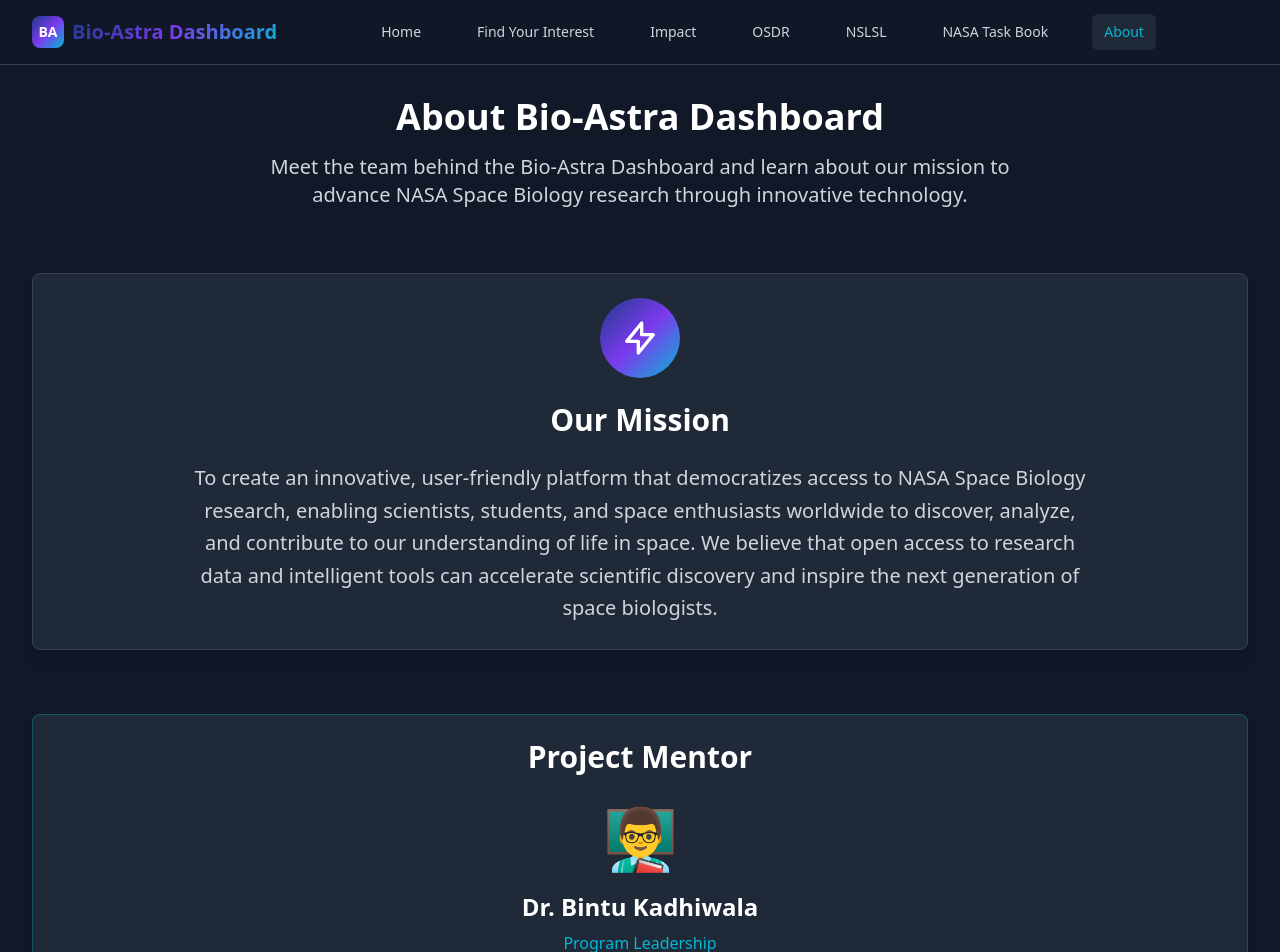
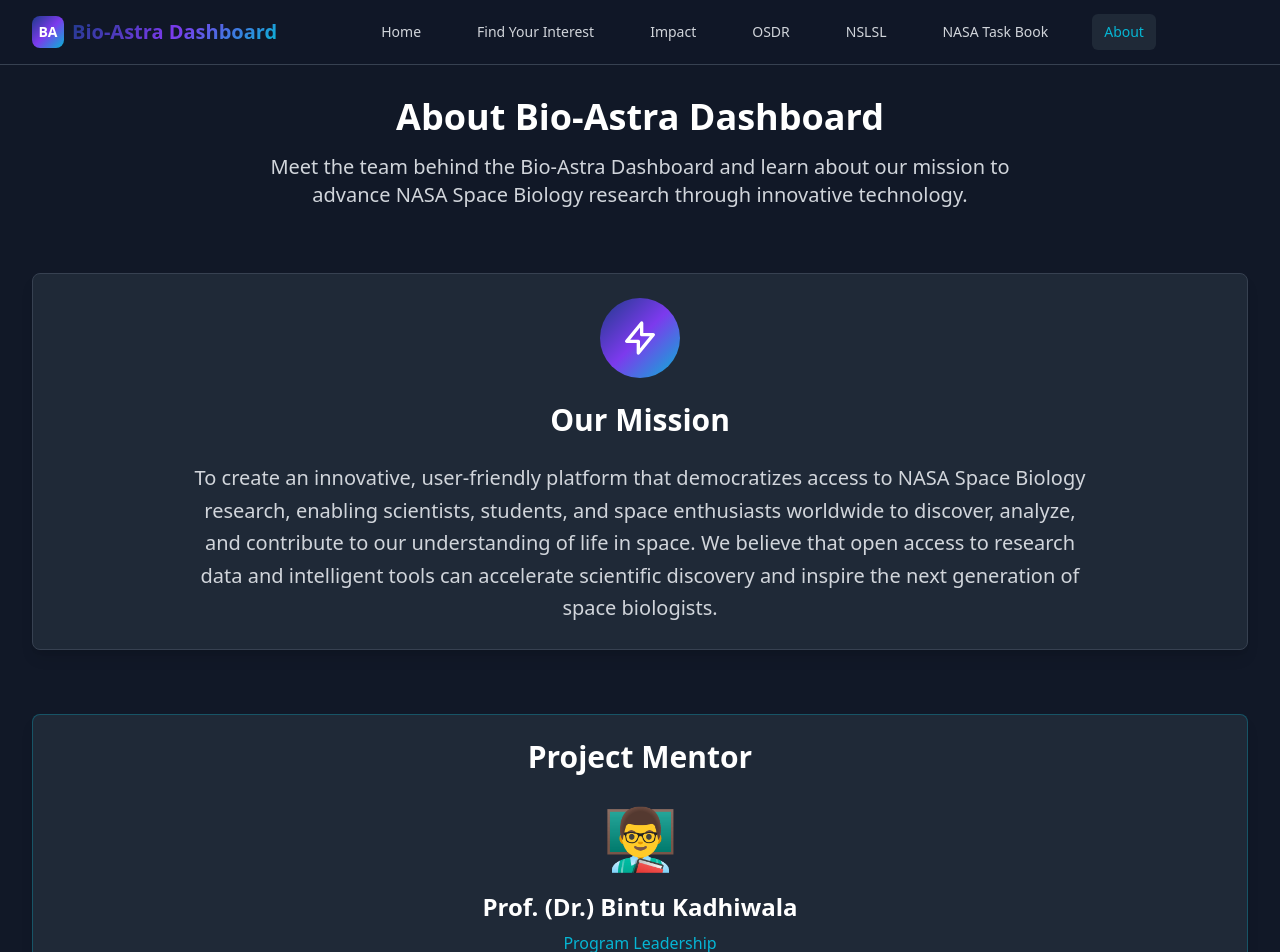
Before and after one commit to JEELDONGA18/Bio-Astra, a React (Create React App) app in the folder FRONTEND/: page /about in a window 1280 px wide. Shown: the top 952 px of the page. Built offline with nearby package versions, Linux system fonts and the light colour scheme; the HTML template or start-up script is replaced by a standard one.

Commit message:
about is changed

```diff
--- a/FRONTEND/src/components/TrendChart.js
+++ b/FRONTEND/src/components/TrendChart.js
@@ -43,7 +43,7 @@
 
   return (
     <div className="bg-gray-800 rounded-lg p-6 m-4 shadow-xl border border-gray-700">
-      <h3 className="text-xl font-semibold text-white mb-4">Publication Trends Over Time</h3>
+      <h3 className="text-xl font-semibold text-white mb-4">Publications by Time</h3>
       <div className="h-80">
         <ResponsiveContainer width="100%" height="100%">
           <LineChart data={chartData} margin={{ top: 10, right: 24, bottom: 10, left: 0 }}>
--- a/FRONTEND/src/pages/About.js
+++ b/FRONTEND/src/pages/About.js
@@ -94,8 +94,7 @@
       role: "Quality & Reliability Champion",
       bio: "Dhrumil ensures the quality and reliability of every feature by rigorously testing and refining the application, delivering a smooth and user-friendly experience for hackathon judges. He brings extensive expertise in software testing and quality assurance.",
       image: "🕵️‍♂️",
-      // No LinkedIn provided; will use email link
-      link: "mailto:dhrumilkhatiwala.co23d2@scet.ac.in",
+      link: "https://www.linkedin.com/in/dhrumil-khatiwala-4b55322b6",
       expertise: [
         "Software Testing",
         "Bug Tracking",
@@ -118,7 +117,7 @@
   ];
 
   const mentor = {
-    name: "Dr. Bintu Kadhiwala",
+    name: "Prof. (Dr.) Bintu Kadhiwala",
     role: "Program Leadership",
     bio: "Dr. Bintu Kadhiwala is an Assistant Professor of Computer Engineering at SCET, Surat, with over 19 years of experience. He holds a Ph.D. from SVNIT, Surat, specializing in data mining, privacy-preserving data publishing, algorithms, and information security.",
     image: "👨‍🏫",
--- a/FRONTEND/src/pages/OSDR.js
+++ b/FRONTEND/src/pages/OSDR.js
@@ -26,7 +26,7 @@
     {
       title: "GeneLab Data System",
       description: "Advanced platform for analyzing space biology omics data, providing tools for data visualization, statistical analysis, and collaborative research.",
-      link: "https://visualization.genelab.nasa.gov/data/",
+      link: "https://genelab-data.ndc.nasa.gov/genelab/projects",
       category: "Analysis Platform",
       icon: (
         <svg className="w-6 h-6 text-white" fill="none" stroke="currentColor" viewBox="0 0 24 24">
@@ -60,7 +60,7 @@
     {
       title: "Research Data Portal",
       description: "User-friendly interface for discovering and accessing space biology datasets, with advanced search capabilities and data preview features.",
-      link: "https://science.data.nasa.gov/data-sites/biological-physical ",
+      link: "https://science.data.nasa.gov/bio-physical/ ",
       category: "Data Discovery",
       icon: (
         <svg className="w-6 h-6 text-white" fill="none" stroke="currentColor" viewBox="0 0 24 24">
```
